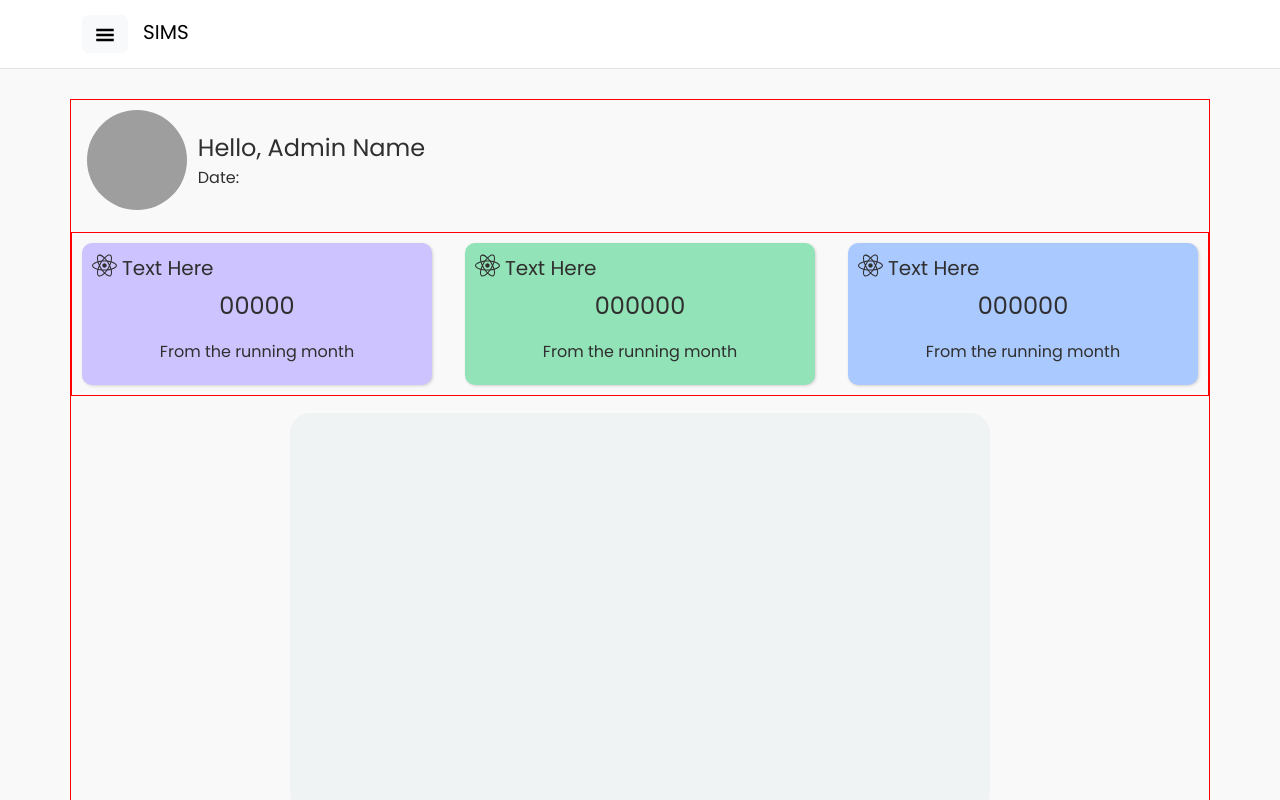
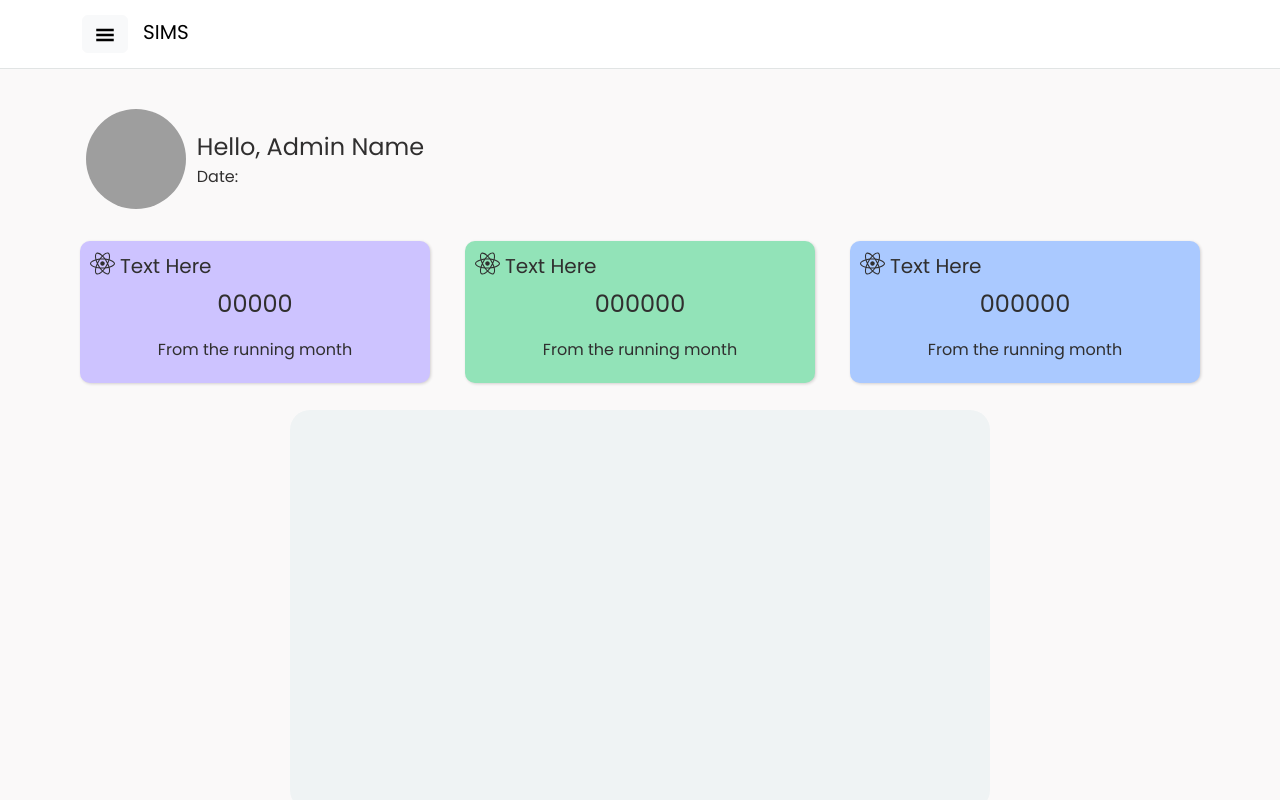
Before and after one commit to MarkRyuo/SalesInventoryManagementSystem_SIMS, a React (Vite) app in the folder client/: page /DashboardPage in a window 1280 px wide. Shown: the top 800 px of the page. Built offline with nearby package versions, Linux system fonts and the light colour scheme; grey boxes are pictures that could not be loaded.

Commit message:
Update: System

```diff
--- a/client/src/pages/Css/Dashboard.module.css
+++ b/client/src/pages/Css/Dashboard.module.css
@@ -4,7 +4,7 @@
 /* !(Warning): This is for ChartSm */
 
 .rowContainer {
-    border: 1px solid red;
+    /* border: 1px solid red; */
     width: 100%;
     height: auto;
     padding: 10px;
@@ -45,7 +45,7 @@
 .mainComponent {
     margin: 0;
     padding: 0;
-    border: 1px solid red;
+    /* border: 1px solid red; */
     width: 100%;
     min-width: 370px;
 }
```
